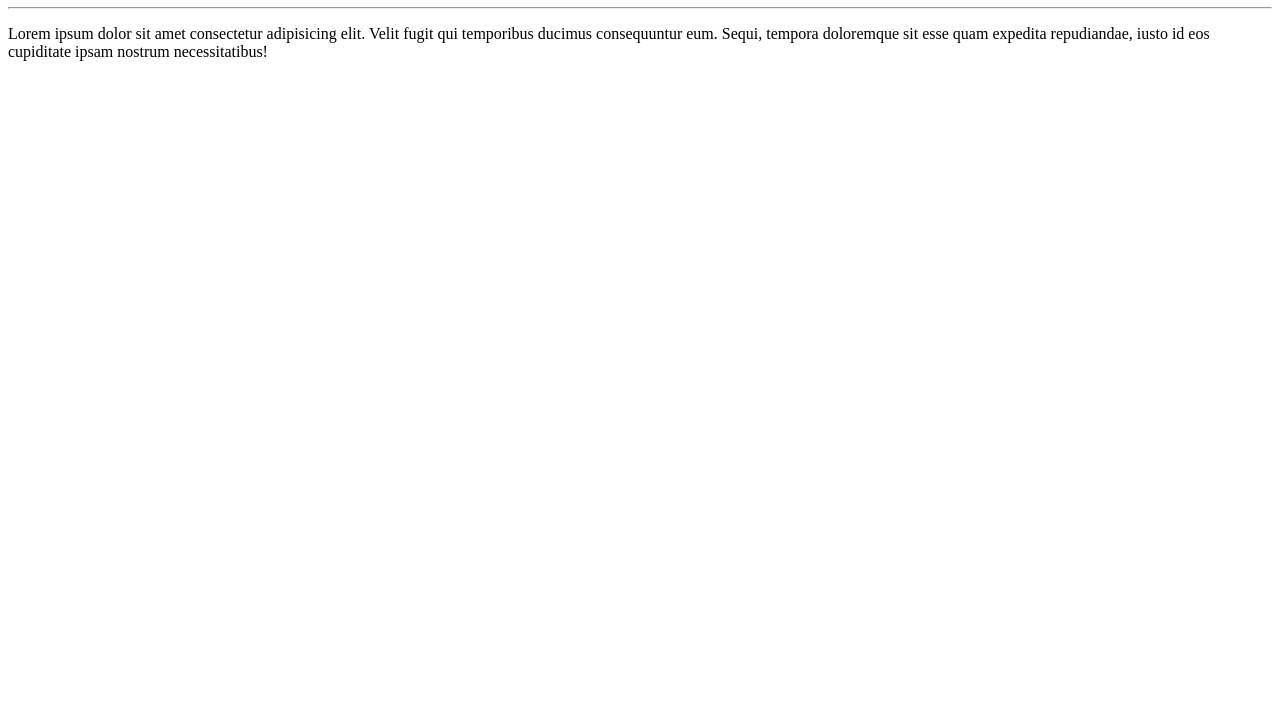
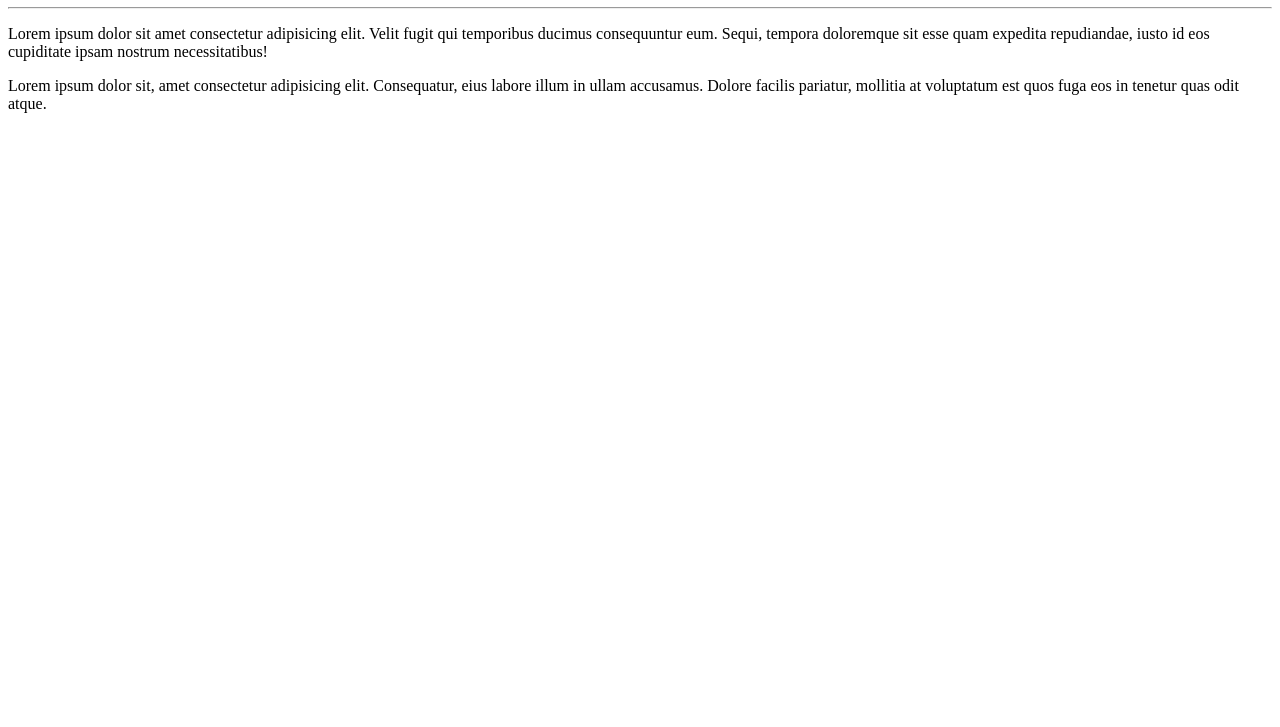
Before and after one commit to Sandy-Sayuri/Ola-Mundo, a plain HTML site: page site-exemplo/index.html in a window 1280 px wide. Shown: the part 73-800 px from the top of the page. Drawn offline with Linux system fonts and the light colour scheme.

Commit message:
adicionei mais 1 parágrafo

```diff
--- a/site-exemplo/index.html
+++ b/site-exemplo/index.html
@@ -9,5 +9,6 @@
     <h1>Olá mundo</h1>
     <hr>
     <p>Lorem ipsum dolor sit amet consectetur adipisicing elit. Velit fugit qui temporibus ducimus consequuntur eum. Sequi, tempora doloremque sit esse quam expedita repudiandae, iusto id eos cupiditate ipsam nostrum necessitatibus!</p>
+    <p>Lorem ipsum dolor sit, amet consectetur adipisicing elit. Consequatur, eius labore illum in ullam accusamus. Dolore facilis pariatur, mollitia at voluptatum est quos fuga eos in tenetur quas odit atque.</p>
     </body>
 </html>
```
